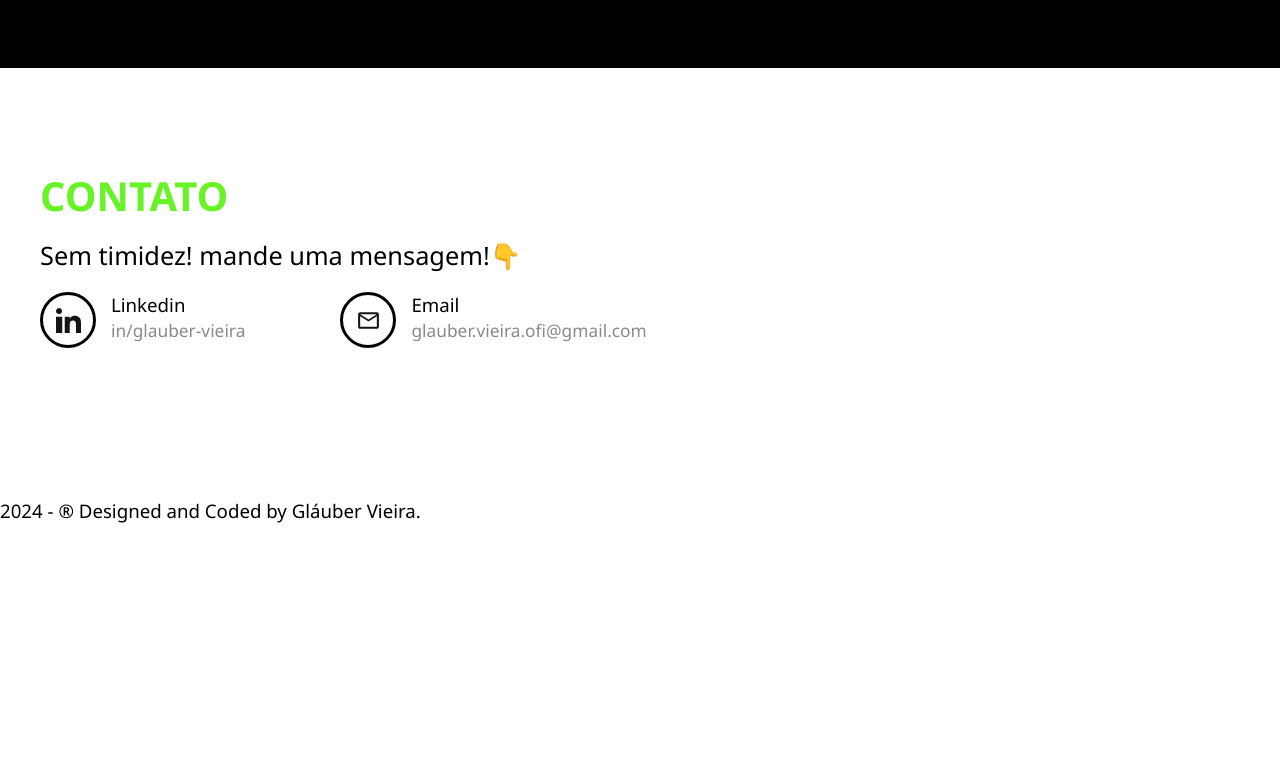
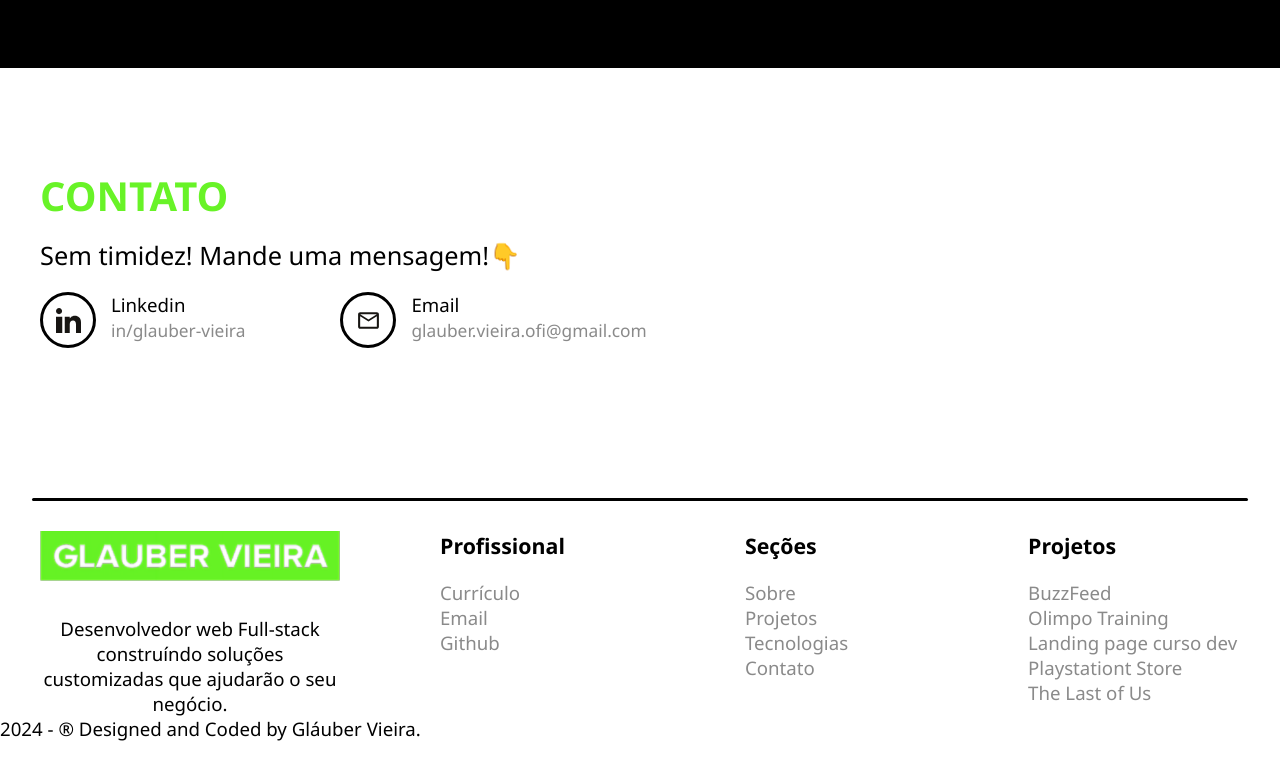
Before and after one commit to glauber-odev/portfolio, a plain HTML site: page index.html in a window 1280 px wide. Shown: the part 3102-3882 px from the top of the page. After the commit the page ends 3860 px from the top, so only its background shows below. Drawn offline with Linux system fonts and the light colour scheme.

Commit message:
add: style footer

```diff
--- a/assets/styles/style.css
+++ b/assets/styles/style.css
@@ -653,7 +653,7 @@
 
   .carousel__project-details__card__line_divisory {
     margin-top: 15px;
-    width: 95%;
+    width: 97%;
     height: 4px;
     background-color: var(--color-3);
   }
@@ -939,7 +939,68 @@ box-shadow: 0;
 
 
 /* INICIO DOBRA FOOTER */
+
+.footer__line {
+  margin: 0 auto;
+  margin-bottom: 30px;
+  width: 95%;
+  height: 3px;
+  background-color: var(--color-2);
+  border-radius: 3px;
+}
+
 .footer__container {
-  height: 500px;
+  height: 260px;
 }
+
+.footer__wrapper {
+  display: flex;
+  flex-direction: row;
+}
+
+.footeer__branding {
+  margin-left: 40px;
+  width: 400px;
+}
+
+.footeer__branding img {
+ height: 50px;
+ width: 300px;
+}
+
+.footer__summary {
+  text-align: center;
+  margin-top: 30px;
+  width: 300px;
+}
+
+.footer__links {
+  display: flex;
+  flex-direction: row;
+}
+
+.footer__links h2 {
+  font-size: 16pt;
+  font-weight: 700;
+  margin-bottom: 20px;
+}
+
+.footer__links ul > li {
+  list-style: none;
+}
+
+.footer__links a {
+  text-decoration: none;
+  color: var(--color-5);
+  transition: .3s;
+}
+
+.footer__links a:hover {
+  color: #0170B9;
+}
+
+.footer__links > div:not(:last-child) {
+  margin-right: 180px;
+}
+
 /* FIM DOBRA FOOTER */
--- a/index.html
+++ b/index.html
@@ -82,7 +82,7 @@
             </a>
           </li>
           <li class="nav-menu__itens__contact-me-link">
-            <a href="#">
+            <a href="#contatos">
               Contato
               <hr class="nav-menu__itens__line" />
             </a>
@@ -529,9 +529,9 @@
 
     <!-- INICIO DOBRA CONTATOS -->
     <!-- call to action -->
-     <section class="contact__container">
+     <section class="contact__container" id="contatos">
       <h1 class="contanct__title">CONTATO</h1>
-      <h2 class="contanct__subtitle">Sem timidez! mande uma mensagem!👇</h2>
+      <h2 class="contanct__subtitle">Sem timidez! Mande uma mensagem!👇</h2>
       <div class="contact__output">
         <div class="contact__output__linkedin">
           <div class="contact__output__linkedin__infos__image centralize">
@@ -557,25 +557,99 @@
           </div>
           <div class="contact__output__email__infos">
             <h3>Email</h3>
-            <a href="mailto:glauber.vieira.ofi@gmail.com?
+            <a
+            href="mailto:glauber.vieira.ofi@gmail.com?
             subject=Contato através do portfolio&
-            body=Olá, vi seu portfolio e gostaria de saber entrar em contato contigo...">glauber.vieira.ofi@gmail.com</a>
+            body=Olá, vi seu portfolio e gostaria de saber entrar em contato contigo..."
+            target="_blank"
+            >
+            glauber.vieira.ofi@gmail.com
+          </a>
           </div>
         </div>
       </div>
      </section>
     <!-- FIM DOBRA CONTATOS -->
-
-    <!-- INICIO DOBRA FOOTER -->
-     <!-- colocar o link do github do repositório,
-      currículo,
-      linkedin,
-      email,
-      Talvez das próprias seções do site,
-      Projetos
-       -->
       <footer class="footer__container">
-
+        <hr class="footer__line"/>
+        <div class="footer__wrapper">
+          <div class="footeer__branding">
+            <img
+            src="assets/images/logos/glauber_vieira_logo.png"
+            alt="Glauber Vieira"
+            title="Glauber Vieira">
+            <p class="footer__summary">
+              Desenvolvedor web Full-stack construíndo soluções customizadas que ajudarão o seu negócio.
+            </p>
+          </div>
+          <div class="footer__links">
+            <div class="footer__links__professional__wrapper">
+              <h2>Profissional</h2>
+              <ul class="footer__links__professional">
+                <li>
+                  <a class="footer__links__professional__cv" download>Currículo</a>
+                </li>
+                <li>
+                  <a
+                  href="mailto:glauber.vieira.ofi@gmail.com?
+                  subject=Contato através do portfolio&
+                  body=Olá, vi seu portfolio e gostaria de saber entrar em contato contigo..."
+                  target="_blank"
+                  >
+                  Email
+                </a>
+                </li>
+                <li>
+                  <a
+                  href="https://github.com/glauber-odev"
+                  target="_blank"
+                  >Github</a>
+                </li>
+              </ul>
+            </div>
+            <div class="footer__links__sections__wrapper">
+              <h2>Seções</h2>
+              <ul class="footer__links__sections">
+                <li><a href="#about-section">Sobre</a></li>
+                <li><a href="#projects">Projetos</a></li>
+                <li><a href="#skills">Tecnologias</a></li>
+                <li><a href="#contatos">Contato</a></li>
+              </ul>
+            </div>
+            <div class="footer__links__projects__wrapper">
+              <h2>Projetos</h2>
+              <ul class="footer__links__projects">
+                <li><a
+                  href="https://buzzfeed-angular-glauber.vercel.app/"
+                  target="_blank">
+                  BuzzFeed
+                </a>
+                </li>
+                <li><a
+                  href="https://olimpo-training.ct.ws/Olimpo_Training/"
+                  target="_blank">
+                  Olimpo Training
+                </a></li>
+                <li><a
+                  href="https://glauber-odev.github.io/programming-course-site/"
+                  target="_blank">
+                  Landing page curso dev
+                </a></li>
+                <li><a
+                  href="https://playstation-store-glauber.vercel.app/"
+                  target="_blank">
+                  Playstationt Store
+                </a></li>
+                <li><a
+                  href="https://landing-page-the-last-of-us.vercel.app/"
+                  target="_blank">
+                  The Last of Us
+                </a></li>
+              </ul>
+            </div>
+          </div>
+        </div>
+            <!-- INICIO DOBRA FOOTER -->
         <p class="footer__copyright-paragraph">
           2024 - ® Designed and Coded by Gláuber Vieira.
         </p>
--- a/script/script.js
+++ b/script/script.js
@@ -356,7 +356,9 @@ function defineUrlDriveDownload(CV_ELEMENT) {
 }
 
 const linkCv = document.querySelector(".whoami__links__cv");
+const footerlinkCv = document.querySelector(".footer__links__professional__cv");
 defineUrlDriveDownload(linkCv);
+defineUrlDriveDownload(footerlinkCv);
 /**
  * START CHANGE CV DOWNLOAD LINK
  */
```
